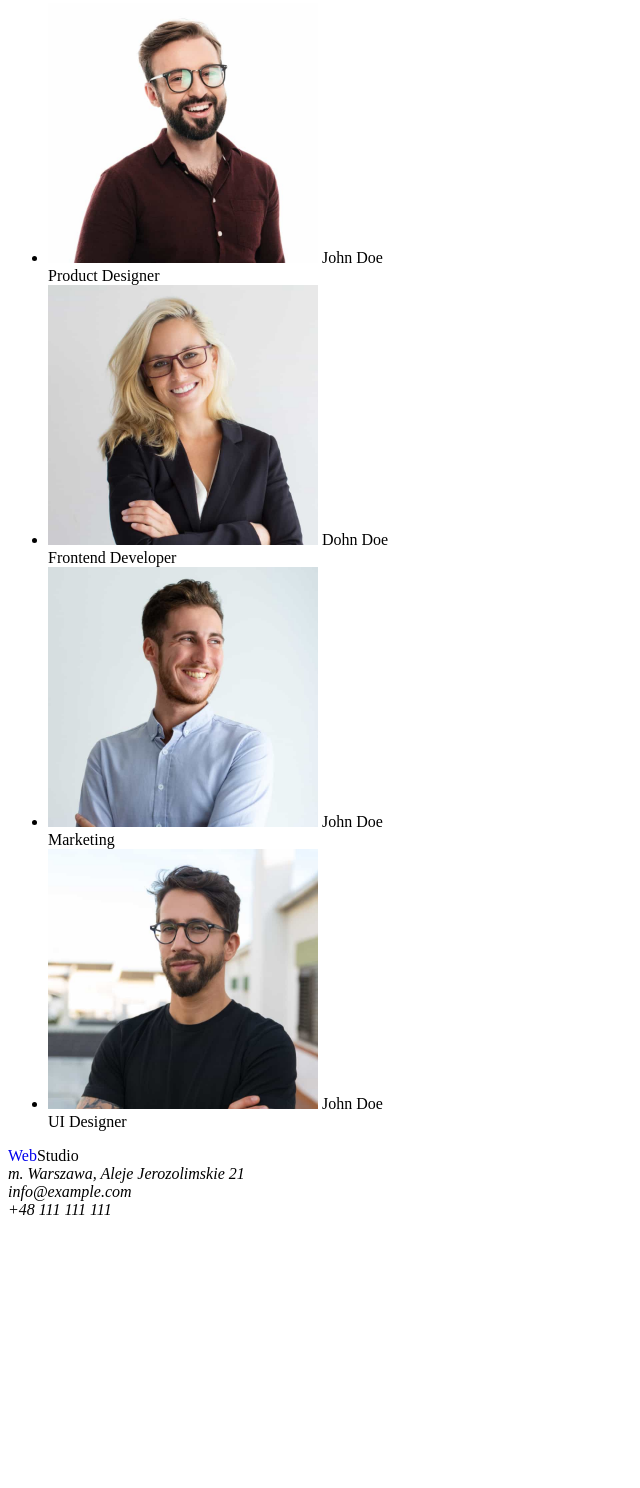
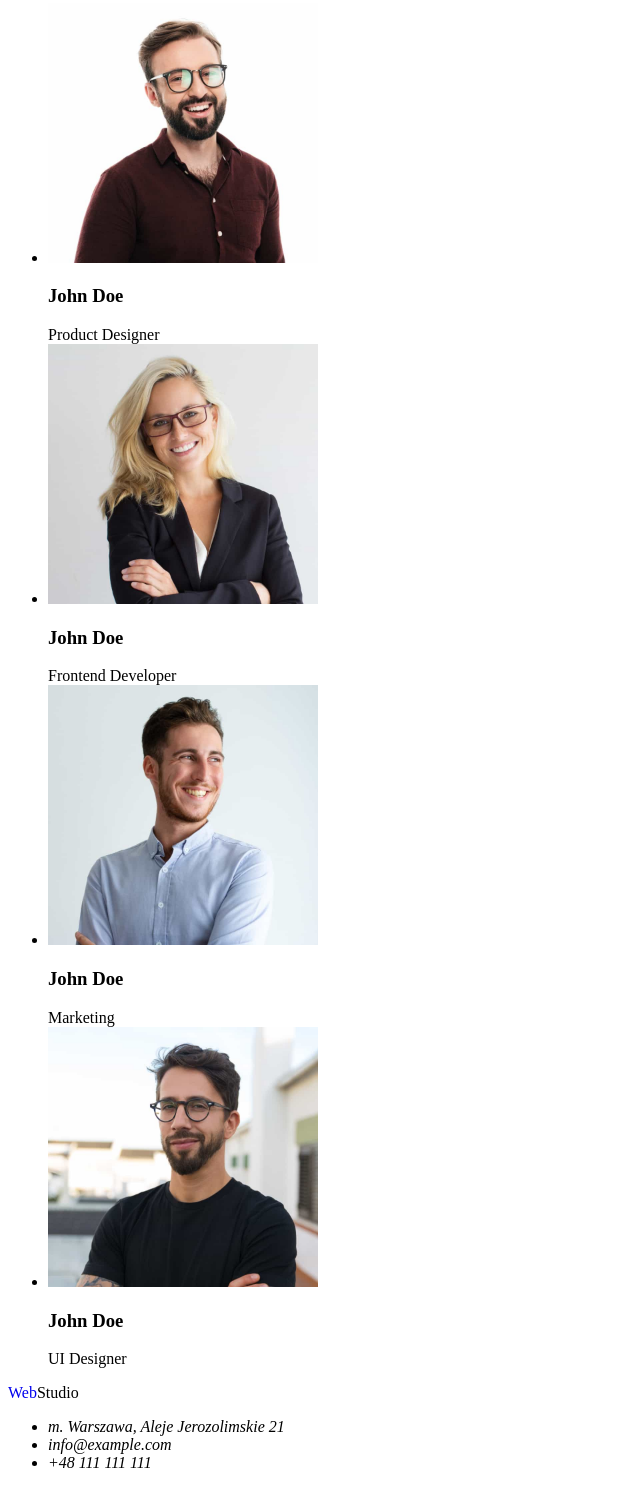
Before and after one commit to kabakmichal/goit-markup-hw-02, a plain HTML site: page index.html in a window 1280 px wide. Shown: the part 1348-2836 px from the top of the page, without its empty margins (0-640 px from the left). Before the commit the page ends 2575 px from the top, so only its background shows below. Drawn offline with Linux system fonts and the light colour scheme.

Commit message:
Poprawki po przejrzeniu filmiku przykładowego
Wstawienie większej ilości <ul> i nagłówki h3

```diff
--- a/index.html
+++ b/index.html
@@ -58,22 +58,22 @@
             <ul>
                 <li>
                     <img src="images/employee3.jpg" width="270" height="260" alt="employee in red t-shirt"/>
-                        John Doe<br />
+                        <h3>John Doe</h3>
                         Product Designer
                 </li>
                 <li>
                     <img src="images/blond_women.jpg" width="270" height="260" alt="blond employee"/>
-                        Dohn Doe<br />
+                        <h3>John Doe</h3>
                         Frontend Developer
                 </li>
                 <li>
                     <img src="images/employee1.jpg" width="270" height="260" alt="employee in blue t-shirt"/>
-                        John Doe<br />
+                        <h3>John Doe</h3>
                         Marketing
                 </li>
                 <li>
                     <img src="images/employee2.jpg" width="270" height="260" alt="employee in black t-shirt"/>
-                        John Doe<br />
+                        <h3>John Doe</h3>
                         UI Designer
                 </li>
             </ul>
@@ -84,9 +84,11 @@
             <a href="#" style="text-decoration: none">Web<span style="color: black">Studio</span></a>
 
             <address>
-                m. Warszawa, Aleje Jerozolimskie 21<br />
-                info@example.com<br />
-                +48 111 111 111
+                <ul>
+                    <li>m. Warszawa, Aleje Jerozolimskie 21</li>
+                    <li>info@example.com</li>
+                    <li>+48 111 111 111</li>
+                </ul>
             </address>
 
         </footer>
```
